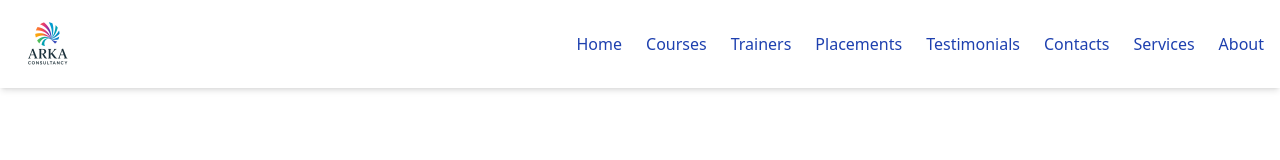
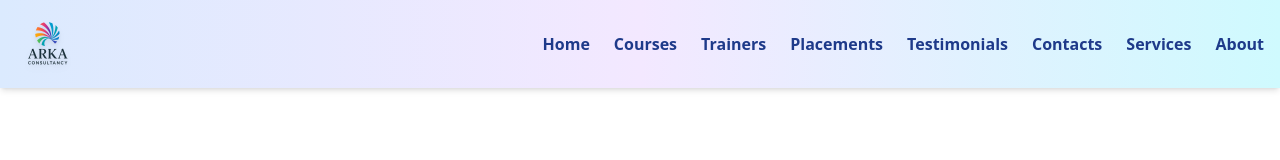
Before and after one commit to MSNiharika/ITConsultants, a React (Vite) app: page /about in a window 1280 px wide. Shown: the top 160 px of the page. Built offline with nearby package versions, Linux system fonts and the light colour scheme.

Commit message:
updated header color

```diff
--- a/src/components/Header.jsx
+++ b/src/components/Header.jsx
@@ -1,6 +1,6 @@
 import React, { useState } from 'react';
 import { Link } from 'react-router-dom';
-import { Menu, X } from 'lucide-react'; // install: `npm install lucide-react`
+import { Menu, X } from 'lucide-react';
 import arkaLogo from '../assets/arka.png';
 
 const navItems = [
@@ -18,20 +18,20 @@ const Header = () => {
   const [isOpen, setIsOpen] = useState(false);
 
   return (
-    <header className="bg-white shadow-md sticky top-0 z-50">
+    <header className="bg-gradient-to-r from-blue-100 via-purple-100 to-cyan-100 shadow-md sticky top-0 z-50 transition-colors duration-700">
       <div className="max-w-7xl mx-auto px-4 py-3 flex items-center justify-between">
         {/* Logo */}
         <Link to="/">
-          <img src={arkaLogo} alt="Arka Logo" className="h-16 w-auto cursor-pointer" />
+          <img src={arkaLogo} alt="Arka Logo" className="h-16 w-auto cursor-pointer drop-shadow-md" />
         </Link>
 
         {/* Desktop Navigation */}
-        <nav className="hidden md:flex space-x-6 text-blue-800 font-medium">
+        <nav className="hidden md:flex space-x-6 text-blue-900 font-semibold">
           {navItems.map((item) => (
             <Link
               key={item.to}
               to={item.to}
-              className="relative hover:text-blue-600 transition-colors duration-300 after:content-[''] after:absolute after:left-0 after:-bottom-1 after:w-0 after:h-[2px] after:bg-blue-600 hover:after:w-full after:transition-all after:duration-300"
+              className="relative hover:text-blue-700 transition-colors duration-300 after:content-[''] after:absolute after:left-0 after:-bottom-1 after:w-0 after:h-[2px] after:bg-blue-700 hover:after:w-full after:transition-all after:duration-300"
             >
               {item.label}
             </Link>
@@ -40,8 +40,9 @@ const Header = () => {
 
         {/* Hamburger Button */}
         <button
-          className="md:hidden text-blue-800"
+          className="md:hidden text-blue-900"
           onClick={() => setIsOpen(!isOpen)}
+          aria-label="Toggle menu"
         >
           {isOpen ? <X size={28} /> : <Menu size={28} />}
         </button>
@@ -49,14 +50,14 @@ const Header = () => {
 
       {/* Mobile Navigation */}
       {isOpen && (
-        <nav className="md:hidden bg-white px-4 pb-4 shadow-md">
-          <ul className="space-y-4 text-blue-800 text-lg font-medium">
+        <nav className="md:hidden bg-gradient-to-b from-blue-100 via-purple-100 to-cyan-100 px-4 pb-4 shadow-md">
+          <ul className="space-y-4 text-blue-900 text-lg font-semibold">
             {navItems.map((item) => (
               <li key={item.to}>
                 <Link
                   to={item.to}
                   className="block"
-                  onClick={() => setIsOpen(false)} // Close on click
+                  onClick={() => setIsOpen(false)}
                 >
                   {item.label}
                 </Link>
```
